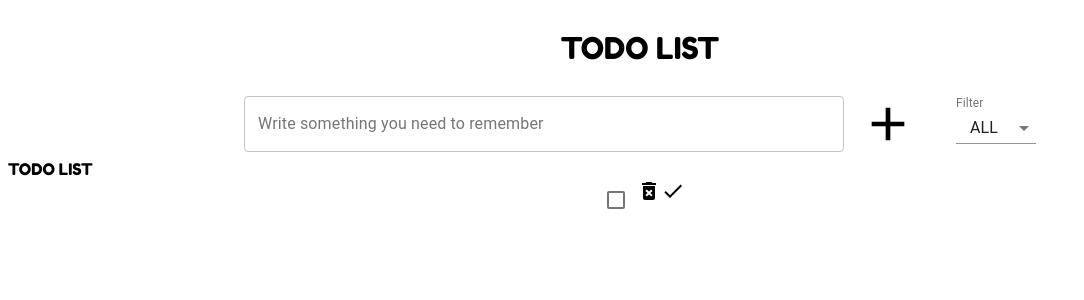
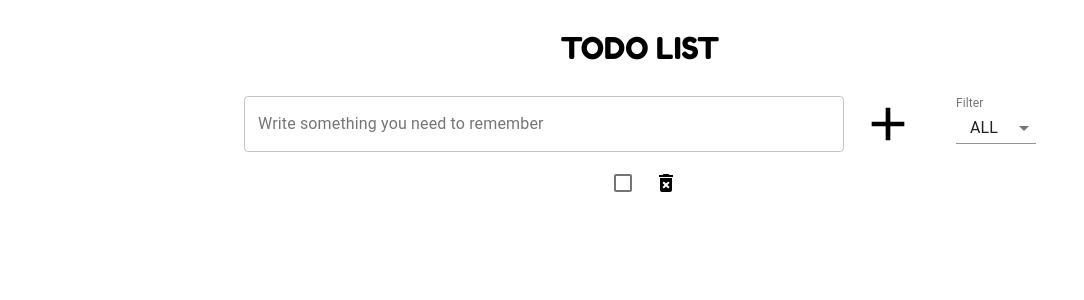
Before and after one commit to nicktify/to-do-app-material-ui, a React (Create React App) app: page / in a window 1280 px wide. Both pictures are taken after a click on the icon 888 px from the left and 124 px from the top of the page. Shown: the top 300 px of the page, without its empty margins (0-1084 px from the left). Built offline with nearby package versions, Linux system fonts and the light colour scheme.

Commit message:
checked todo, delete todo and styled todo

```diff
--- a/package.json
+++ b/package.json
@@ -13,7 +13,8 @@
     "react-redux": "^7.2.2",
     "react-scripts": "3.4.3",
     "react-uuid": "^1.0.2",
-    "redux": "^4.0.5"
+    "redux": "^4.0.5",
+    "styled-components": "^5.2.1"
   },
   "scripts": {
     "start": "react-scripts start",
--- a/src/components/Input.js
+++ b/src/components/Input.js
@@ -25,12 +25,12 @@ const Input = ({createTodo}) => {
 
     const handleCreateTodo = () => {
         createTodo({
+            id: uuid(),
             text: input,
             checked: false,
-            id: uuid(),
             editing: false
         });
-        setInput('')
+        setInput('');
     }
 
     const handleClick = () => {
--- a/src/components/Todo.js
+++ b/src/components/Todo.js
@@ -1,24 +1,72 @@
 import React, { useState } from 'react';
+import {connect} from 'react-redux';
 import { Checkbox, makeStyles } from '@material-ui/core';
 import DeleteForeverIcon from '@material-ui/icons/DeleteForever';
-import DoneIcon from '@material-ui/icons/Done';
+import styled from 'styled-components';
 
-const Todo = ({text, checked, editing}) => {
+import {deleteTodo, editTodo} from '../redux/actions';
+
+const styles = makeStyles(() => ({
+    root: {
+        height: '30px'
+    },
+    DeleteForeverIcon: {
+        marginLeft: '10px',
+        paddingTop: '12px'
+    }
+}))
+
+const Text = styled.text`
+    padding-top: 10px;
+    font-size: 20px;
+`
+
+const Todo = ({id, text, checked, editing, editTodo, deleteTodo}) => {
+
+    const handleChecked = () => {
+        editTodo({
+            id,
+            text,
+            checked: !checked,
+            editing
+        });
+    }
+
+    const handleDelete = () => {
+        deleteTodo(id);
+    }
+
+    const classes = styles();
 
     return (
         <div className="todo">
             <Checkbox
+                className={classes.root}
                 checked={checked}
+                onChange={handleChecked}
             />
-            <div>{text}</div>
-            <DeleteForeverIcon />
-            <DoneIcon
+            <Text>
+                {text}
+            </Text>
+            <DeleteForeverIcon
+                className={classes.DeleteForeverIcon}
+                onClick={handleDelete}
             />
-            {
-                checked && <DoneIcon />
-            }
         </div>
     )
 }
 
-export default Todo;
+const mapStateToProps = (state) => {
+    return {
+        todos: state.todos
+    }
+}
+
+const mapActionsToProps = (dispatch) => {
+    return {
+        editTodo: (todo) => dispatch(editTodo(todo)),
+        deleteTodo: (id) => dispatch(deleteTodo(id))
+    }
+}
+
+export default connect(mapStateToProps, mapActionsToProps)(Todo)
--- a/src/components/TodoList.js
+++ b/src/components/TodoList.js
@@ -6,11 +6,11 @@ const TodoList = ({todos}) => {
 
   return (
     <div>
-      TODO LIST
       {
-        todos.map(todo => (
-          <div>
+        todos.map((todo, index) => (
+          <div key={index}>
             <Todo
+              id={todo.id}
               text={todo.text}
               checked={todo.checked}
               editing={todo.editing}
--- a/src/redux/reducers/TodoReducer.js
+++ b/src/redux/reducers/TodoReducer.js
@@ -13,11 +13,11 @@ export const TodoReducer = (state = initialState, action) => {
 
   if (action.type === EDIT_TODO) {
     return {
-      todos: state.map(e => {
-        if (e.id === action.payload) {
+      todos: state.todos.map(todo => {
+        if (todo.id === action.payload.id) {
           return action.payload
         } else {
-          return e;
+          return todo;
         }
       })
     }
@@ -25,7 +25,7 @@ export const TodoReducer = (state = initialState, action) => {
 
   if (action.type === DELETE_TODO) {
     return {
-      todos: state.filter(e => e.id !== action.payload)
+      todos: state.todos.filter(todo => todo.id !== action.payload)
     }
   }
 
```
Also changed, not shown: 1 other file (tests, documents, lock files or other folders).
